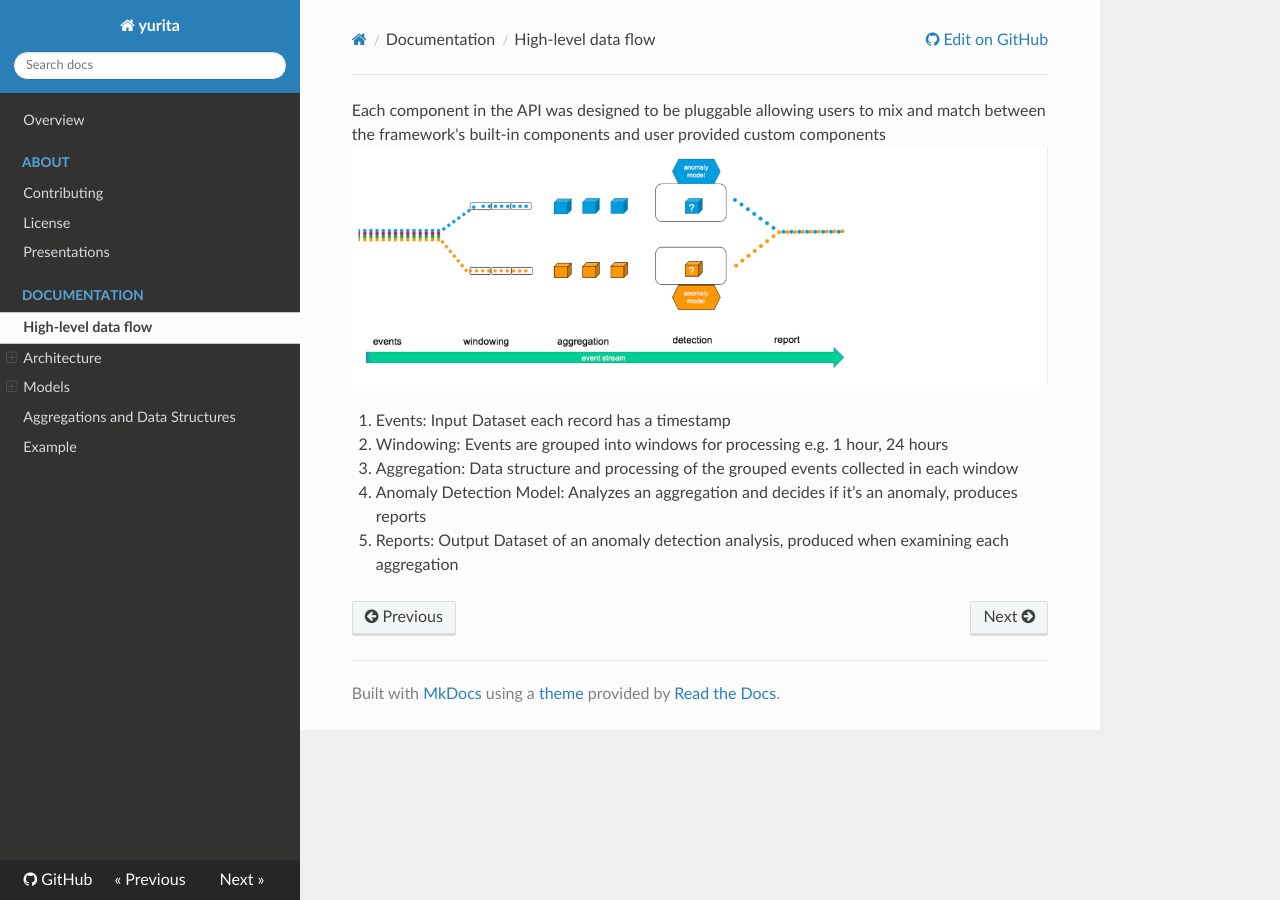
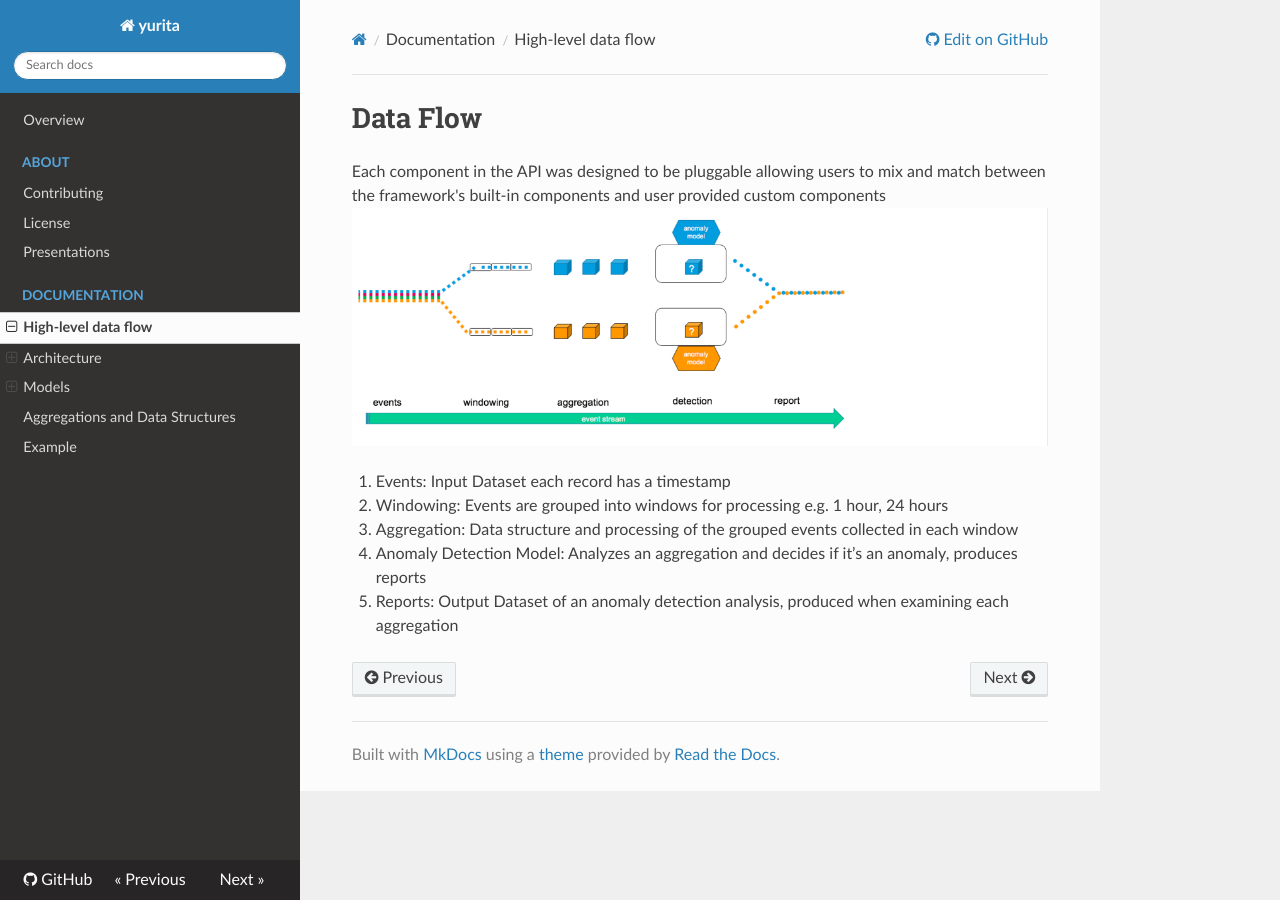
Before and after one commit to paypal/yurita, an MkDocs documentation site: the page built from docs/data-flow.md, in a window 1280 px wide. Built offline with MkDocs 1.6.1, drawn with Linux system fonts in a browser that asks for light colours; nearby versions of some CDN libraries; old or Windows-style settings are respelled for this version of MkDocs.

Commit message:
Update data-flow.md

```diff
--- a/docs/data-flow.md
+++ b/docs/data-flow.md
@@ -1,3 +1,4 @@
+# Data Flow
 Each component in the API was designed to be pluggable allowing users to mix and match between the framework's built-in components and user provided custom components
 ![flow](images/HighLevelDataFlow.png)
 
```
